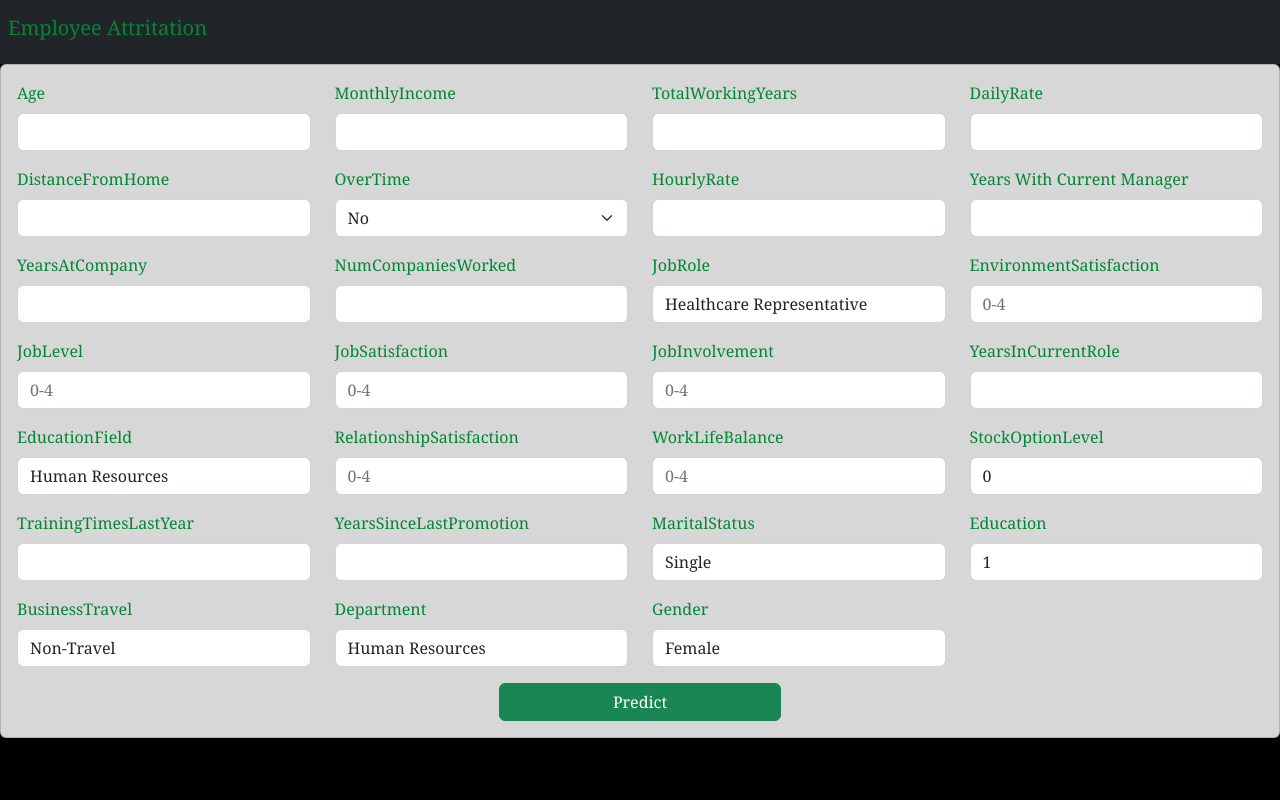
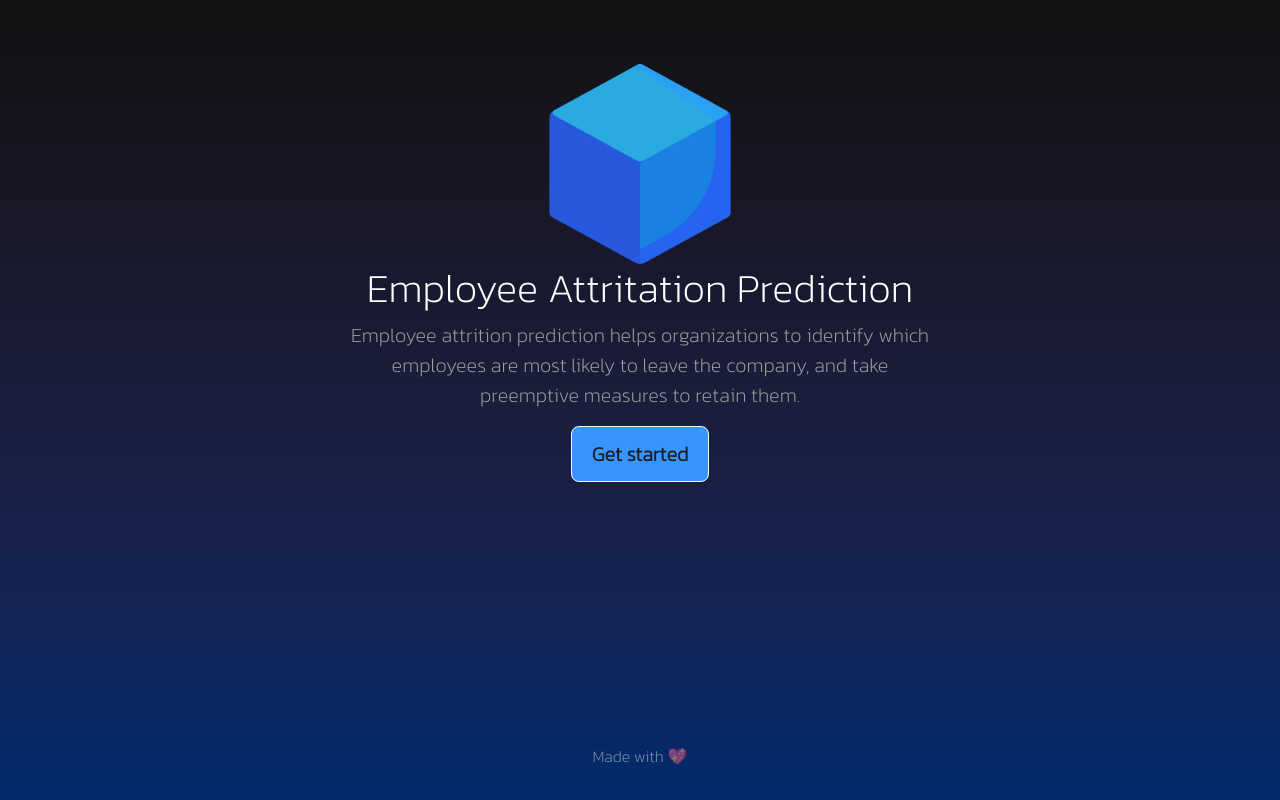
Before and after one commit to prashik0202/Employee_Attrition_Prediction_ML, a Flask app: page / in a window 1280 px wide. Run offline with Flask 3, Linux system fonts and the light colour scheme; parts of the project's set-up code (start-up, migrations or seed data) failed here and were passed over; some libraries are stand-ins or nearby versions.

Commit message:
GUI touch

```diff
--- a/Web-app/app.py
+++ b/Web-app/app.py
@@ -18,16 +18,15 @@ def ValuePredictor(to_predict_list):
     predict = loaded_model.predict(to_predict)
     return predict[0]
 
+@app.route('/')
+def home():
+    return render_template('home.html')
 
 
-@app.route('/')
-def home():
-    return render_template('emp.html')
-
-
-@app.route('/predict', methods=['POST'])
+@app.route('/predict', methods=['GET','POST'])
 def predict():
-
+    if request.method == 'GET':
+        return render_template("emp.html")
     if request.method == 'POST':
         to_predict_list = request.form.to_dict()
         to_predict_list = list(to_predict_list.values())
@@ -35,7 +34,7 @@ def predict():
         predict = ValuePredictor(to_predict_list)
         if int(predict)== 0:
             prediction ='Employee Will Not Leave!'
-        if int(predict)<0.5:
+        elif int(predict)<=0.5:
             prediction ='Probability of Employee leaving is Low!'
         else:
             prediction ='Employee Might Leave!'
--- a/Web-app/templates/emp.html
+++ b/Web-app/templates/emp.html
@@ -4,6 +4,7 @@
     <meta charset="UTF-8">
     <meta http-equiv="X-UA-Compatible" content="IE=edge">
     <meta name="viewport" content="width=device-width, initial-scale=1.0">
+    <link rel="icon" type="image/x-icon" href="{{url_for('static', filename='cube.png')}}">
     <link rel="stylesheet" href="https://stackpath.bootstrapcdn.com/bootstrap/4.5.2/css/bootstrap.min.css" integrity="sha384-JcKb8q3iqJ61gNV9KGb8thSsNjpSL0n8PARn9HuZOnIxN0hoP+VmmDGMN5t9UJ0Z" crossorigin="anonymous">
     <script src="https://stackpath.bootstrapcdn.com/bootstrap/4.5.2/js/bootstrap.min.js" integrity="sha384-B4gt1jrGC7Jh4AgTPSdUtOBvfO8shuf57BaghqFfPlYxofvL8/KUEfYiJOMMV+rV" crossorigin="anonymous"></script>
     <script src="https://cdn.jsdelivr.net/npm/bootstrap@5.2.3/dist/js/bootstrap.bundle.min.js"></script>
@@ -13,19 +14,30 @@
     <title>Employee Attritation Prediction</title>
 
     <style>
-        @import url('https://fonts.googleapis.com/css2?family=Noto+Serif&display=swap');
+         @import url('https://fonts.googleapis.com/css2?family=Kanit:wght@300&display=swap');
         body{
-            font-family: 'Noto Serif', serif;
+            font-family: 'Kanit', sans-serif;
             background-color: black;
+            /* text-shadow: 0 .05rem .1rem rgba(0, 0, 0, .5); */
+            box-shadow: inset 0 0 5rem rgba(0, 0, 0, .5);
         }
         label{
-            color : rgb(0, 135, 54);
+            color : rgb(65, 65, 65);
+            font-weight: bold;
         }
-        nav h1{
-            color: rgb(0, 135, 54);
+        #logo{
+            color: rgb(255, 255, 255);
         }
         #back{
             background-color: rgb(215, 215, 215);
+        }
+
+        #card{
+            background-color: rgb(255, 255, 255);
+            border-radius: 0;
+        }
+        .form-control{
+            background-color: rgb(226, 226, 226);
         }
 
 
@@ -33,13 +45,17 @@
 </head>
 <body>
 
-    <nav class="navbar navbar-dark bg-dark">
-        <h2 class="navbar-brand ml-2" style="color:rgb(0, 135, 54)">Employee Attritation</h2>
+    <nav class="navbar navbar-dark bg-gradient">
+        <div class="ml-2">
+            <a href="/"><img src="{{url_for('static', filename='cube.png')}}" alt="" height="50"></a>
+            <h2 id="logo" class="navbar-brand ml-2">Employee Attritation</h2>
+        </div>
+
     </nav>
 
     <form id="my_form" action="/predict" method="POST">
         <fieldset>
-            <div class="card card-body" id="back">
+            <div id="card" class="card card-body" id="back">
 
                 <!-- Start of first row -->
                 <div class="form-group  row">
@@ -70,7 +86,7 @@
                     </div>
                     <div class="col-sm-3">
                         <label for="OverTime">OverTime</label>
-                        <select class="form-select" id="OverTime" name="OverTime">
+                        <select class="form-control" id="OverTime" name="OverTime">
                             <option value="0">No</option>
                             <option value="1">Yes</option>
                         </select>
@@ -232,7 +248,7 @@
                 <!-- end of seventth col -->
 
                 <div class="d-grid gap-3 col-3 mx-auto">
-                    <button  class="btn btn-success"  type="submit" >Predict</button>
+                    <button  class="btn btn-primary"  type="submit" >Predict</button>
                 </div>
 
 
--- /dev/null
+++ b/Web-app/templates/home.html
@@ -0,0 +1,190 @@
+<!DOCTYPE html>
+<html lang="en">
+<head>
+    <meta charset="UTF-8">
+    <meta http-equiv="X-UA-Compatible" content="IE=edge">
+    <meta name="viewport" content="width=device-width, initial-scale=1.0">
+    <link rel="icon" type="image/x-icon" href="{{url_for('static', filename='cube.png')}}">
+
+    <link rel="stylesheet" href="https://stackpath.bootstrapcdn.com/bootstrap/4.5.2/css/bootstrap.min.css" integrity="sha384-JcKb8q3iqJ61gNV9KGb8thSsNjpSL0n8PARn9HuZOnIxN0hoP+VmmDGMN5t9UJ0Z" crossorigin="anonymous">
+    <script src="https://stackpath.bootstrapcdn.com/bootstrap/4.5.2/js/bootstrap.min.js" integrity="sha384-B4gt1jrGC7Jh4AgTPSdUtOBvfO8shuf57BaghqFfPlYxofvL8/KUEfYiJOMMV+rV" crossorigin="anonymous"></script>
+    <script src="https://cdn.jsdelivr.net/npm/bootstrap@5.2.3/dist/js/bootstrap.bundle.min.js"></script>
+
+    <link rel="stylesheet" href="https://cdn.jsdelivr.net/npm/bootstrap@5.2.3/dist/css/bootstrap.min.css">
+    <style>
+        /*
+ * Globals
+ */
+ @import url('https://fonts.googleapis.com/css2?family=Kanit:wght@200&display=swap');
+
+/* Links */
+a,
+a:focus,
+a:hover {
+  color: #d5d5d5;
+  /* background-color: red; */
+}
+
+/* Custom default button */
+.btn-secondary,
+.btn-secondary:hover,
+.btn-secondary:focus {
+  font-weight: 900;
+  color: #1c1c1c;
+  text-shadow: none; /* Prevent inheritance from `body` */
+  background-color: #3895ff;
+  border: .05rem solid #ffffff;
+}
+
+
+/*
+ * Base structure
+ */
+
+html,
+body {
+  height: 100%;
+  background-color: #222222;
+  color: white;
+  font-family: 'Kanit', sans-serif;
+}
+
+body {
+  display: -ms-flexbox;
+  display: -webkit-box;
+  display: flex;
+  -ms-flex-pack: center;
+  -webkit-box-pack: center;
+  justify-content: center;
+  color: #ffffff;
+  /* text-shadow: 0 .05rem .1rem rgba(92, 92, 92, 0.4);
+  box-shadow: inset 0 0 1000rem rgba(0, 94, 255, 0.2); */
+  background-image: linear-gradient(to top, #002b6d, #162454, #1a1d3c, #181726, #111111);
+}
+
+.cover-container {
+  max-width: 42em;
+}
+
+
+/*
+ * Header
+ */
+.masthead {
+  margin-bottom: 2rem;
+}
+
+.masthead-brand {
+  margin-bottom: 0;
+}
+
+.nav-masthead .nav-link {
+  padding: .25rem 0;
+  font-weight: 700;
+  color: rgba(255, 255, 255, .5);
+  background-color: transparent;
+  border-bottom: .25rem solid transparent;
+}
+
+.nav-masthead .nav-link:hover,
+.nav-masthead .nav-link:focus {
+  border-bottom-color: rgba(255, 255, 255, .25);
+}
+
+.nav-masthead .nav-link + .nav-link {
+  margin-left: 1rem;
+}
+
+.nav-masthead .active {
+  color: #fff;
+  border-bottom-color: #fff;
+}
+
+@media (min-width: 48em) {
+  .masthead-brand {
+    float: left;
+  }
+  .nav-masthead {
+    float: right;
+  }
+}
+
+
+/*
+ * Cover
+ */
+.cover {
+  padding: 0 1.5rem;
+}
+.cover .btn-lg {
+  padding: .75rem 1.25rem;
+  font-weight: 700;
+}
+
+
+
+/*
+ * Footer
+ */
+.mastfoot {
+  color: rgba(255, 255, 255, 0.5);
+}
+
+img:hover {
+  animation: shake 3s;
+  animation-iteration-count: infinite;
+}
+
+@keyframes shake {
+  0% { transform: translate(1px, 1px) rotate(0deg); }
+  10% { transform: translate(-1px, -1px) rotate(-1deg); }
+  20% { transform: translate(-3px, 0px) rotate(1deg); }
+  30% { transform: translate(1px, 1px) rotate(0deg); }
+  40% { transform: translate(1px, -1px) rotate(1deg); }
+  50% { transform: translate(-1px, 1px) rotate(-1deg); }
+  60% { transform: translate(-1px, 1px) rotate(0deg); }
+  70% { transform: translate(1px, 1px) rotate(-1deg); }
+  80% { transform: translate(-1px, -1px) rotate(1deg); }
+  90% { transform: translate(1px, 1px) rotate(0deg); }
+  100% { transform: translate(1px, -1px) rotate(-1deg); }
+}
+    </style>
+
+    <title>Employee Attritation Predition</title>
+</head>
+
+    <body class="text-center">
+
+        <div class="cover-container d-flex h-100 p-3 mx-auto flex-column">
+          <header class="masthead mt-lg-5 mb-0">
+            <div class="inner">
+              <img src="{{url_for('static', filename='cube.png')}}" alt="" height="200">
+
+            </div>
+          </header>
+
+          <main role="main" class="inner cover">
+            <h1 class="cover-heading">Employee Attritation Prediction</h1>
+            <p class="lead" style="color:rgb(159, 157, 157)">Employee attrition prediction helps organizations to identify which employees are most likely to leave the company, and take preemptive measures to retain them.</p>
+            <p class="lead">
+              <a href="/predict" class="btn btn-lg btn-secondary">Get started</a>
+            </p>
+          </main>
+
+          <footer class="mastfoot mt-auto">
+            <div class="inner">
+              <p>Made with 💖</p>
+            </div>
+          </footer>
+        </div>
+
+
+        <!-- Bootstrap core JavaScript
+        ================================================== -->
+        <!-- Placed at the end of the document so the pages load faster -->
+        <script src="https://code.jquery.com/jquery-3.2.1.slim.min.js" integrity="sha384-KJ3o2DKtIkvYIK3UENzmM7KCkRr/rE9/Qpg6aAZGJwFDMVNA/GpGFF93hXpG5KkN" crossorigin="anonymous"></script>
+        <script>window.jQuery || document.write('<script src="../../assets/js/vendor/jquery-slim.min.js"><\/script>')</script>
+        <script src="../../assets/js/vendor/popper.min.js"></script>
+        <script src="../../dist/js/bootstrap.min.js"></script>
+      </body>
+</html>
```
Also changed, not shown: Web-app/templates/pred.html (+15 -6 lines), Web-app/static/cube.png (added).
